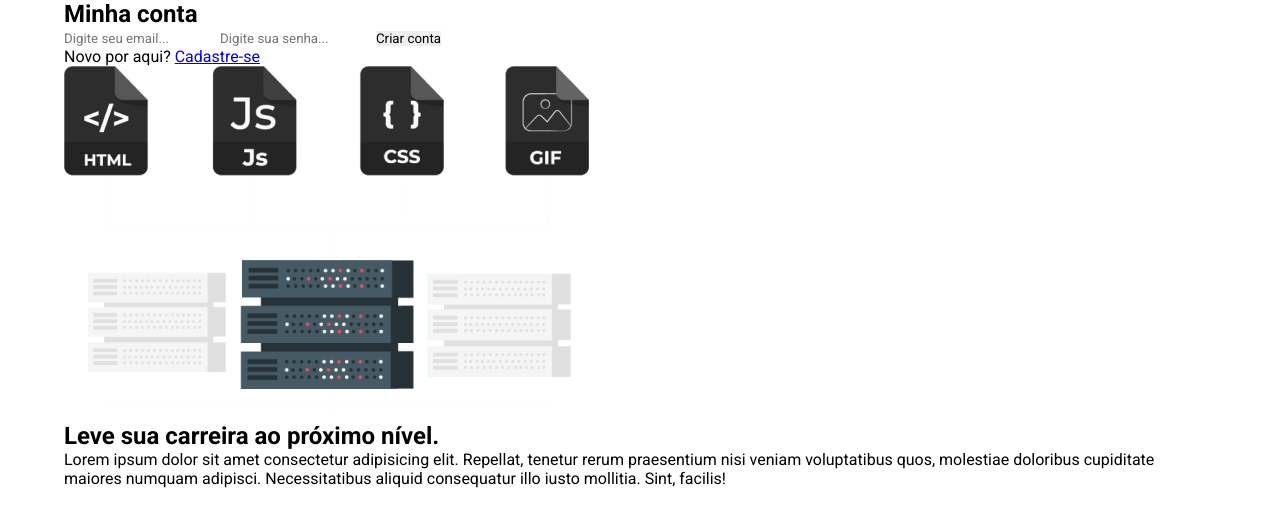
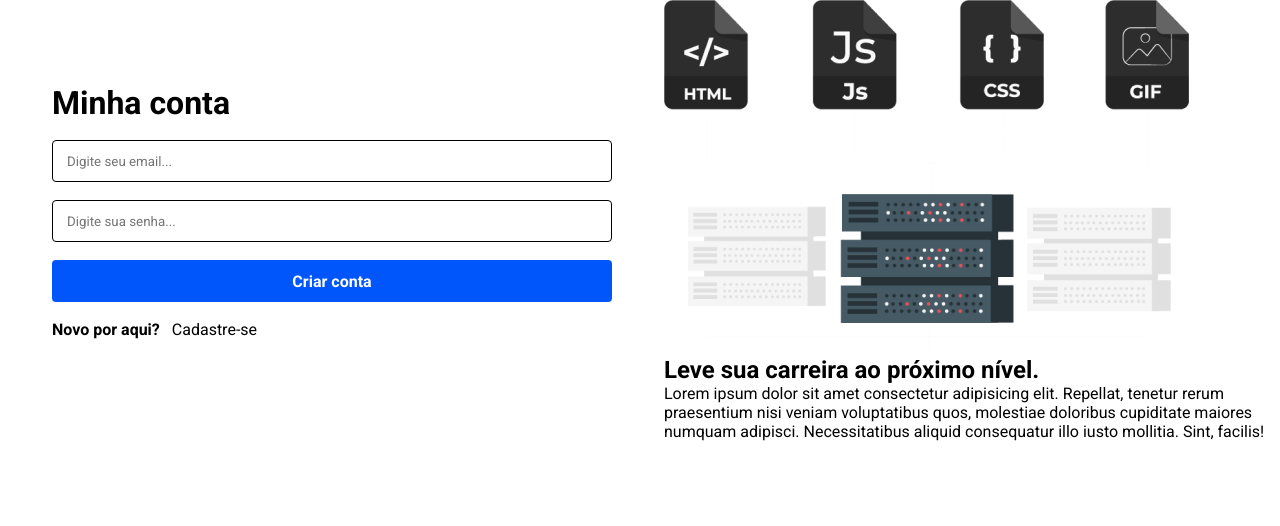
Before and after one commit to arthurpush/html-css-challenge, a plain HTML site: page index.html in a window 1280 px wide. Drawn offline with Linux system fonts and the light colour scheme.

Commit message:
Estilizando a página

```diff
--- a/index.html
+++ b/index.html
@@ -25,12 +25,12 @@
     <section class="left">
       <h1>Minha conta</h1>
 
-      <form>
-        <input type="email" placeholder="Digite seu email..."/>
+      <form class="form">
+        <input class="input" type="email" placeholder="Digite seu email..."/>
 
-        <input type="password" placeholder="Digite sua senha..."/>
+        <input class="input" type="password" placeholder="Digite sua senha..."/>
 
-        <button type="submit">Criar conta</button>
+        <button class="button" type="submit">Criar conta</button>
         </form>
 
         <div class="area">
--- a/style.css
+++ b/style.css
@@ -8,77 +8,93 @@
   font-family: 'Roboto', sans-serif; /* Fonte do projeto */
 }
 
+  body{
+    background-color: #FFF;
+    width: 100%;
+  }
+
 /* ===== CONTAINER ===== */
 /* Centraliza e limita largura do conteúdo */
-.container {
-  width: 90%;
-  max-width: 1200px;
-  margin: auto;
+.container{
+  display: flex;
+  flex-direction: row;
+  align-items: center;
+  justify-content: center;
+  margin: 0 auto;
 }
 
-/* ===== HEADER ===== */
-.header {
-  background: #111;
-  color: #fff;
-  padding: 20px 0;
+.left{
+  flex: 1;
+  display: flex;
+  flex-direction: column;
+  justify-content: center;
+  align-items: center;
+  padding: 0 24px;
 }
 
-/* Menu horizontal */
-.menu {
-  list-style: none; /* Remove bolinhas */
-  display: flex; /* Coloca lado a lado */
-  gap: 20px; /* Espaço entre itens */
+.left h1{
+  width: 100%;
+  max-width: 560px;
+  margin-bottom: 18px;
+  font-size: 32px;
 }
 
-.menu a {
-  color: #fff;
-  text-decoration: none;
-  font-weight: 500;
+.form{
+  position: relative;
+  display: flex;
+  flex-direction: column;
+  width: 100%;
+  max-width: 560px;
 }
 
-/* ===== HERO ===== */
-.hero {
-  background: #f4f4f4;
-  padding: 100px 0;
-  text-align: center;
+.input{
+  border: 1px solid #000;
+  border-radius: 4px;
+  margin-bottom: 18px;
+  min-width: 100%;
+  padding: 0 14px;
 }
 
-.hero button {
-  margin-top: 20px;
-  padding: 12px 24px;
-  background: #000;
-  color: #fff;
-  cursor: pointer;
-  border-radius: 6px;
-  transition: 0.3s;
+.form input[type=text], .form input[type=email], .form input[type=password]{
+  height: 42px;
 }
 
-/* Efeito ao passar o mouse */
-.hero button:hover {
-  background: #333;
+.button{
+  background-color: #0056fb;
+  height: 42px;
+  border-radius: 4px;
+  color: #FFF;
+  font-size: 16px;
+  font-weight: bold;
+  width: 100%;
+  max-width: 560px;
+  cursor: pointer;
+  margin-bottom: 18px;
+  transition: background-color 0.5s linear;
 }
 
-/* ===== CARDS ===== */
-.cards {
-  padding: 60px 0;
-  display: flex;
-  justify-content: center;
-  flex-wrap: wrap; /* Quebra linha no mobile */
+.button:hover{
+  background-color: #008afb;
 }
 
-.card {
-  background: #eee;
-  padding: 40px;
-  margin: 10px;
-  border-radius: 8px;
-  min-width: 250px;
-  text-align: center;
+.area{
+  width: 100%;
+  max-width: 560px;
+  margin-bottom: 18px;
 }
 
-/* ===== FOOTER ===== */
-.footer {
-  background: #111;
-  color: #fff;
-  text-align: center;
-  padding: 20px;
+.link{
+  align-self: flex-start;
+  font-weight: bold;
 }
+
+.link a{
+  text-decoration: none;
+  color: #000;
+  font-weight: normal;
+  margin-left: 8px;
+}
+
+.right{
+  flex: 1;
+}
```
